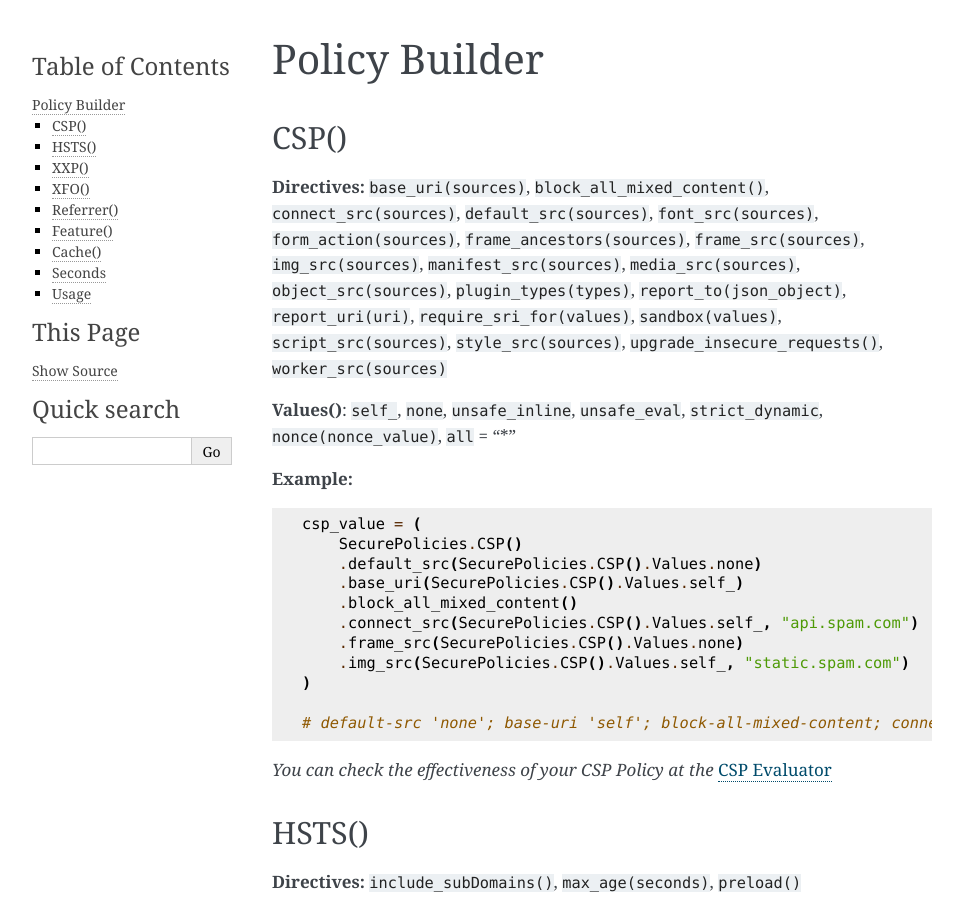
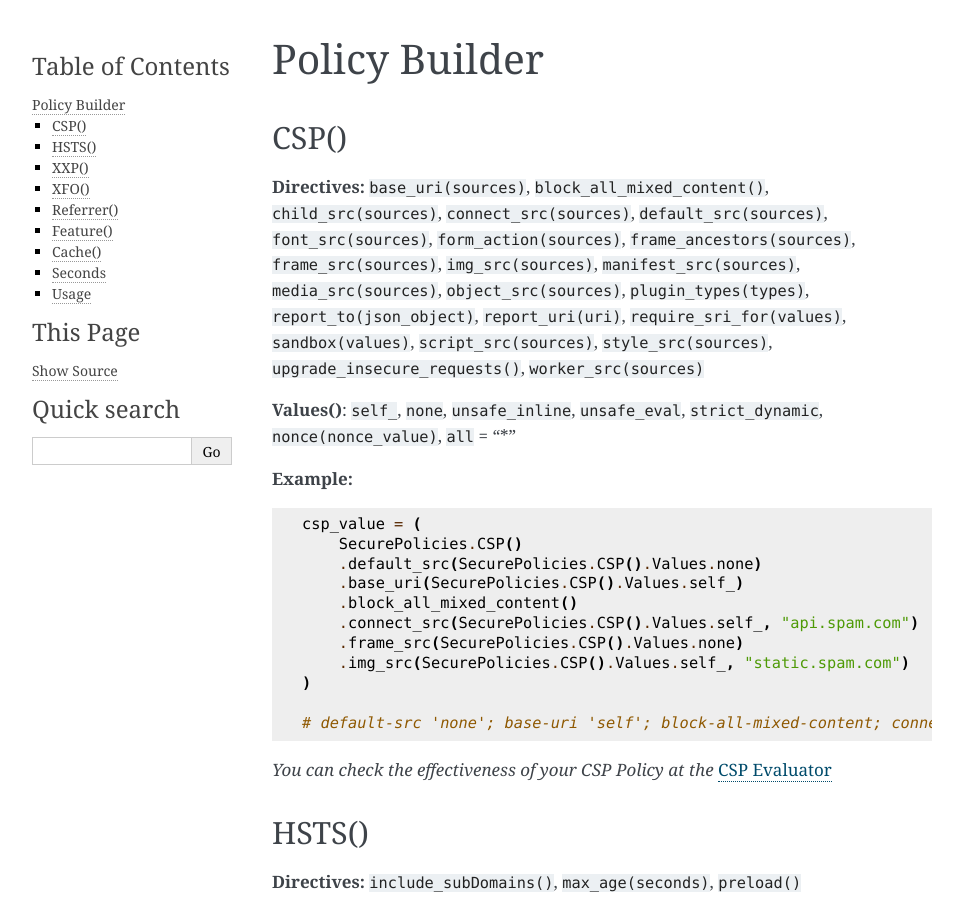
Before and after one commit to TypeError/secure, a Sphinx documentation site: the page built from docs/source/policies.rst, in a window 1280 px wide and 900 px high. Shown: the whole window, without its empty margins (148-1111 px from the left). Built offline with Sphinx 7.4.7, drawn with Linux system fonts in a browser that asks for light colours.

```diff
--- a/docs/source/policies.rst
+++ b/docs/source/policies.rst
@@ -5,10 +5,11 @@ CSP()
 ^^^^^^^
 
 **Directives:** ``base_uri(sources)``, ``block_all_mixed_content()``,
-``connect_src(sources)``, ``default_src(sources)``,
-``font_src(sources)``, ``form_action(sources)``,
-``frame_ancestors(sources)``, ``frame_src(sources)``,
-``img_src(sources)``, ``manifest_src(sources)``, ``media_src(sources)``,
+``child_src(sources)``, ``connect_src(sources)``,
+``default_src(sources)``, ``font_src(sources)``,
+``form_action(sources)``, ``frame_ancestors(sources)``,
+``frame_src(sources)``, ``img_src(sources)``,
+``manifest_src(sources)``, ``media_src(sources)``,
 ``object_src(sources)``, ``plugin_types(types)``,
 ``report_to(json_object)``, ``report_uri(uri)``,
 ``require_sri_for(values)``, ``sandbox(values)``,
```
Also changed, not shown: 1 other file.
